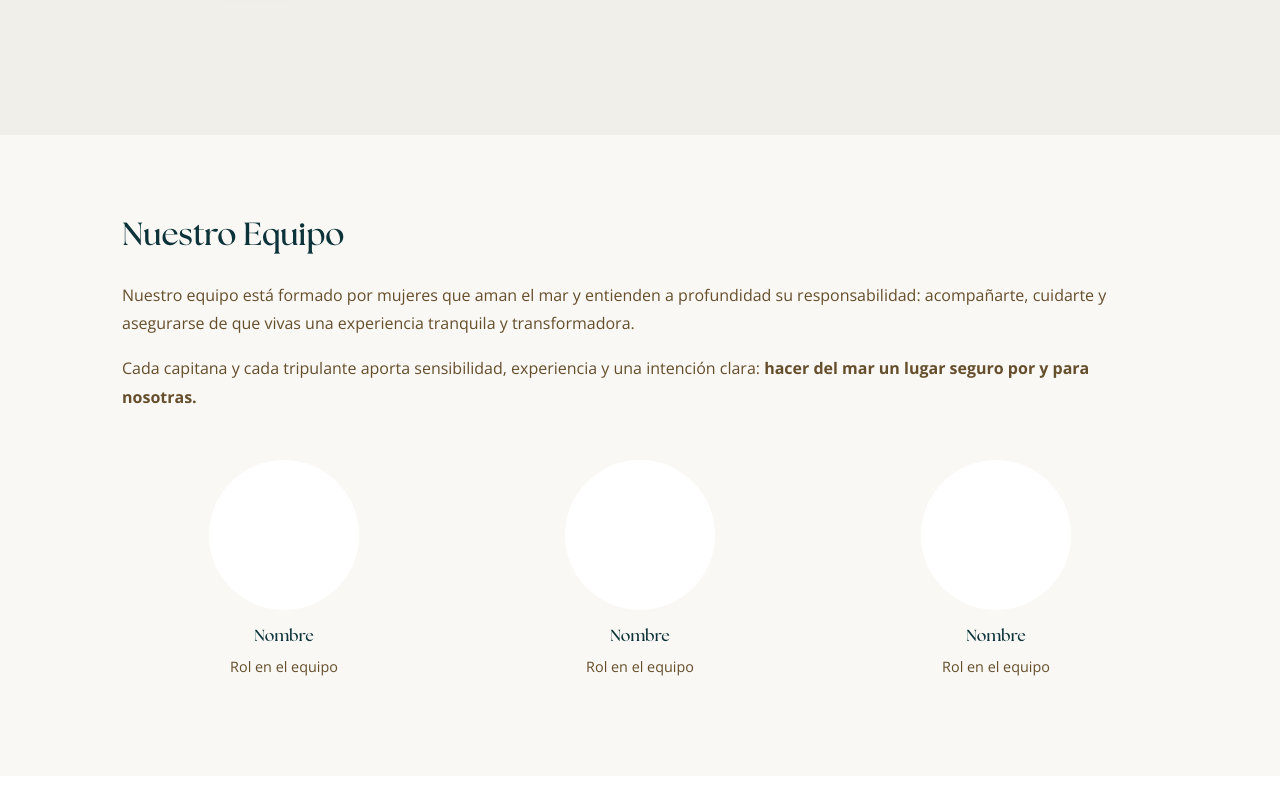
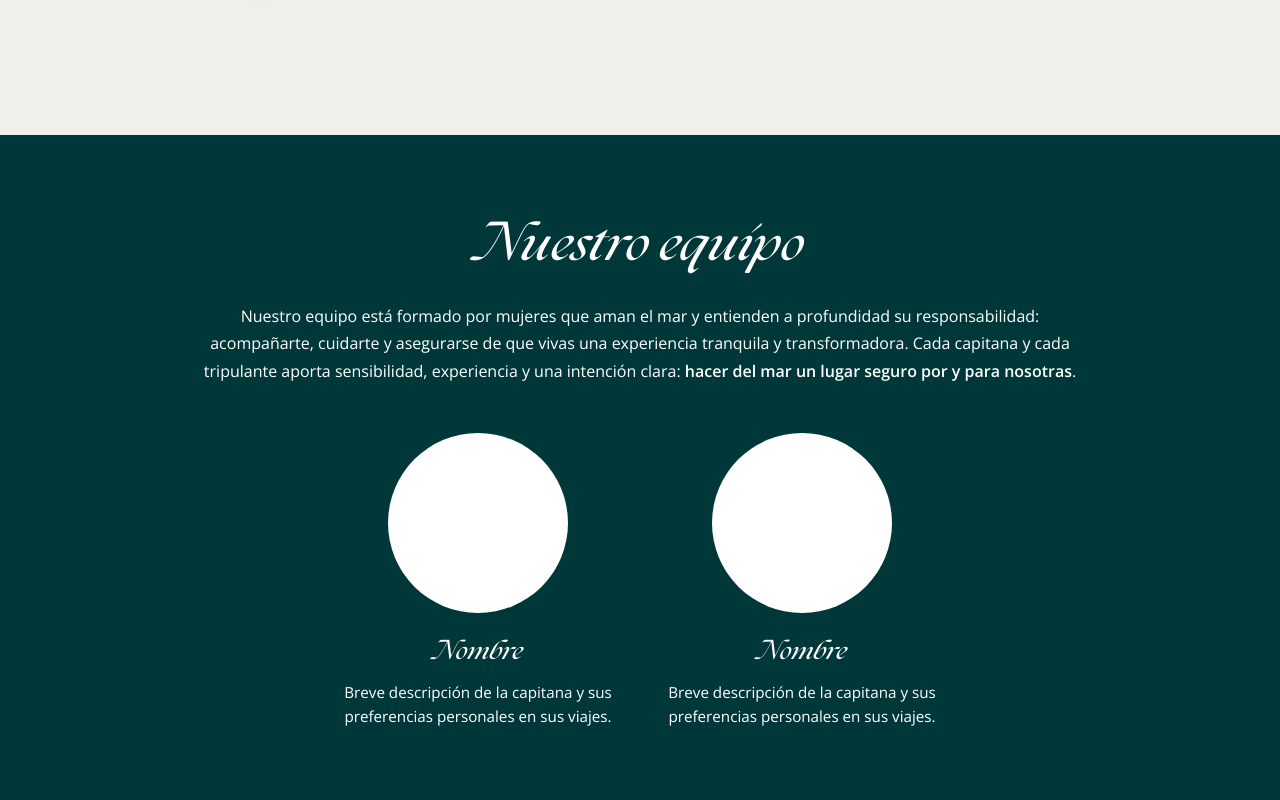
Before and after one commit to Ooctavioosorio/ellasNavegan, a React (Vite) app: page /sobre-nosotras in a window 1280 px wide. Shown: the part 2480-3280 px from the top of the page. Built offline with nearby package versions, Linux system fonts and the light colour scheme; a web font is replaced by a local one.

Commit message:
seccion nuestro equipo(sobreNosotras)

```diff
--- a/src/pages/SobreNosotras.css
+++ b/src/pages/SobreNosotras.css
@@ -225,14 +225,46 @@
 /* EQUIPO */
 .nuestro-equipo {
   padding: 5rem 0;
-  background: var(--color-bg-light);
+  background: #00383a;
+}
+
+.nuestro-equipo-container {
+  max-width: 1200px;
+  margin: 0 auto;
+  padding: 0 2rem;
+  text-align: center;
+}
+
+.nuestro-equipo h2 {
+  font-family: 'The Seasons', serif;
+  font-size: 3rem;
+  color: var(--color-white);
+  margin-bottom: 1.5rem;
+}
+
+.nuestro-equipo h2 em {
+  font-style: italic;
+}
+
+.equipo-descripcion {
+  font-family: 'Open Sans', sans-serif;
+  color: var(--color-white);
+  font-size: 1rem;
+  line-height: 1.7;
+  max-width: 900px;
+  margin: 0 auto 3rem;
+}
+
+.equipo-descripcion strong {
+  font-weight: 600;
 }
 
 .equipo-grid {
   display: grid;
-  grid-template-columns: repeat(auto-fit, minmax(200px, 1fr));
-  gap: 2rem;
-  margin-top: 3rem;
+  grid-template-columns: repeat(2, 1fr);
+  gap: 3rem;
+  max-width: 600px;
+  margin: 0 auto;
 }
 
 .miembro-card {
@@ -240,21 +272,29 @@
 }
 
 .miembro-foto {
-  width: 150px;
-  height: 150px;
+  width: 180px;
+  height: 180px;
   background: var(--color-white);
   border-radius: 50%;
-  margin: 0 auto 1rem;
+  margin: 0 auto 1.5rem;
 }
 
 .miembro-card h4 {
-  color: var(--color-text);
-  margin-bottom: 0.5rem;
+  font-family: 'The Seasons', serif;
+  color: var(--color-white);
+  font-size: 1.5rem;
+  margin-bottom: 0.75rem;
+}
+
+.miembro-card h4 em {
+  font-style: italic;
 }
 
 .miembro-card p {
-  color: var(--color-text-light);
-  font-size: 0.9rem;
+  font-family: 'Open Sans', sans-serif;
+  color: var(--color-white);
+  font-size: 0.95rem;
+  line-height: 1.6;
 }
 
 /* BARCOS */
@@ -339,6 +379,15 @@
     grid-template-columns: 1fr;
   }
 
+  .nuestro-equipo h2 {
+    font-size: 2.2rem;
+  }
+
+  .equipo-grid {
+    grid-template-columns: 1fr;
+    gap: 2.5rem;
+  }
+
   .nuestra-esencia-content {
     grid-template-columns: 1fr;
     gap: 2rem;
--- a/src/pages/SobreNosotras.tsx
+++ b/src/pages/SobreNosotras.tsx
@@ -86,33 +86,21 @@ const SobreNosotras = () => {
 
       {/* NUESTRO EQUIPO */}
       <section className="nuestro-equipo">
-        <div className="container">
-          <h2>Nuestro Equipo</h2>
-          <p>
-            Nuestro equipo está formado por mujeres que aman el mar y entienden a
-            profundidad su responsabilidad: acompañarte, cuidarte y asegurarse de que
-            vivas una experiencia tranquila y transformadora.
-          </p>
-          <p>
-            Cada capitana y cada tripulante aporta sensibilidad, experiencia y una
-            intención clara: <strong>hacer del mar un lugar seguro por y para nosotras.</strong>
+        <div className="nuestro-equipo-container">
+          <h2><em>Nuestro equipo</em></h2>
+          <p className="equipo-descripcion">
+            Nuestro equipo está formado por mujeres que aman el mar y entienden a profundidad su responsabilidad: acompañarte, cuidarte y asegurarse de que vivas una experiencia tranquila y transformadora. Cada capitana y cada tripulante aporta sensibilidad, experiencia y una intención clara: <strong>hacer del mar un lugar seguro por y para nosotras</strong>.
           </p>
           <div className="equipo-grid">
-            {/* Placeholder para fotos del equipo */}
             <div className="miembro-card">
               <div className="miembro-foto"></div>
-              <h4>Nombre</h4>
-              <p>Rol en el equipo</p>
+              <h4><em>Nombre</em></h4>
+              <p>Breve descripción de la capitana y sus preferencias personales en sus viajes.</p>
             </div>
             <div className="miembro-card">
               <div className="miembro-foto"></div>
-              <h4>Nombre</h4>
-              <p>Rol en el equipo</p>
-            </div>
-            <div className="miembro-card">
-              <div className="miembro-foto"></div>
-              <h4>Nombre</h4>
-              <p>Rol en el equipo</p>
+              <h4><em>Nombre</em></h4>
+              <p>Breve descripción de la capitana y sus preferencias personales en sus viajes.</p>
             </div>
           </div>
         </div>
```
